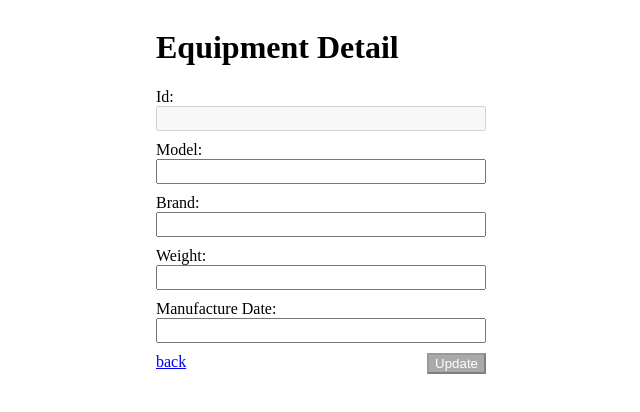
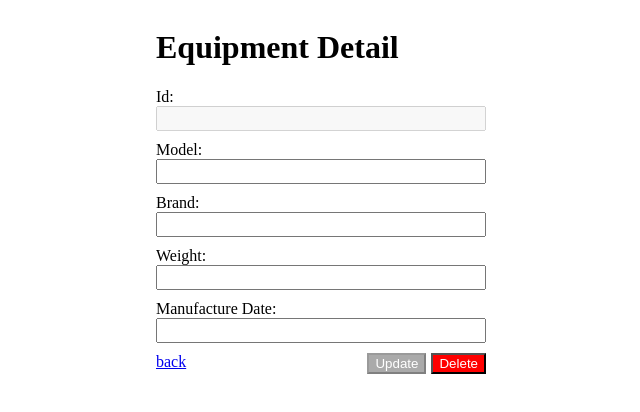
Before and after one commit to husbd/equipments, an Angular app: page /detail/1 in a window 1280 px wide. Shown: the top 412 px of the page, without its empty margins (319-959 px from the left). Built offline with nearby package versions, Linux system fonts and the light colour scheme; no server answers.

Commit message:
added delete busniess logic

```diff
--- a/src/app/modules/detail/detail/detail.component.html
+++ b/src/app/modules/detail/detail/detail.component.html
@@ -15,5 +15,8 @@
     <label for="manufactureDate">Manufacture Date: </label>
     <input id="manufactureDate" type="text" formControlName="manufactureDate">
     <a [routerLink]="['/list']">back</a>
-    <button type="submit" class="accept btn-submit" [disabled]="equipmentForm.invalid">Update</button>
+    <span class="btn-row">
+        <button type="submit" class="accept" [disabled]="equipmentForm.invalid">Update</button>
+        <button type="button" class="warn" (click)="onDelete()">Delete</button>
+    </span>
 </form>
--- a/src/app/modules/detail/detail/detail.component.scss
+++ b/src/app/modules/detail/detail/detail.component.scss
@@ -1,3 +1,9 @@
 .btn-submit {
     float: right;
 }
+.btn-row {
+    float: right;
+    button {
+        margin-left: 5px;
+    }
+}
--- a/src/app/modules/detail/detail/detail.component.ts
+++ b/src/app/modules/detail/detail/detail.component.ts
@@ -1,5 +1,5 @@
 import { Component, OnInit } from '@angular/core';
-import { ActivatedRoute, ParamMap } from '@angular/router';
+import { ActivatedRoute, ParamMap, Router } from '@angular/router';
 import { FormControl, FormBuilder, Validators } from '@angular/forms';
 import { Equipment } from 'src/app/models/equipment.model';
 import { CommonService } from 'src/app/services/common.service';
@@ -23,9 +23,11 @@ export class DetailComponent implements OnInit {
 
   constructor(
     private route: ActivatedRoute,
+    private router: Router,
     private fb: FormBuilder,
     private cmnServ: CommonService,
     private modalServ: ModalService,
+
   ) { }
 
   /**
@@ -76,6 +78,25 @@ export class DetailComponent implements OnInit {
     );
   }
 
+  private deleteEquipmentById(id: string) {
+    this.cmnServ.deleteEquipmentById(id).subscribe(
+      res => {
+        this.openModal('Equipment deleted successfully!');
+        this.router.navigate(['list']);
+      }
+    )
+  }
+
+  public onDelete() {
+    const idControl = this.equipmentForm.get('id');
+    if (idControl !== null && idControl !== undefined) {
+      const _id = idControl.value;
+      if(confirm(`Are you sure to delete ${_id}?`)) {
+        this.deleteEquipmentById(_id);
+      }
+    }
+  }
+
   /**
    * @description on submit handler def
    */
--- a/src/app/modules/list/list/list.component.html
+++ b/src/app/modules/list/list/list.component.html
@@ -4,12 +4,10 @@
       <th>ID</th>
       <th>Model</th>
       <th>Manufacture Date</th>
-      <th>Action</th>
     </tr>
     <tr *ngFor="let equipment of equipments">
       <td>{{equipment.id}}</td>
       <td><a [routerLink]="['/detail', equipment.id]">{{equipment.model}}</a></td>
       <td>{{equipment.manufactureDate | date:'yyyy/MM/dd'}}</td>
-      <td><button class="warn" (click)="openModal()">delete</button></td>
     </tr>
 </table>
--- a/src/app/modules/list/list/list.component.ts
+++ b/src/app/modules/list/list/list.component.ts
@@ -1,7 +1,6 @@
 import { Component, OnInit } from '@angular/core';
 import { Equipment } from 'src/app/models/equipment.model';
 import { CommonService } from 'src/app/services/common.service';
-import { ModalService } from 'src/app/shared/modal/modal.service';
 
 @Component({
   selector: 'app-list',
@@ -12,10 +11,7 @@ export class ListComponent implements OnInit {
 
   equipments: Equipment[] = [];
 
-  constructor(
-    private cmnServ: CommonService,
-    private modalServ: ModalService,
-  ) { }
+  constructor(private cmnServ: CommonService) { }
 
   ngOnInit(): void {
     this.getEquipments();
@@ -32,11 +28,4 @@ export class ListComponent implements OnInit {
     )
   }
 
-  /**
-   * @description open a modal and show msg
-   */
-  public openModal() {
-    this.modalServ.open('Equipment deleted successfully!');
-  }
-
 }
--- a/src/app/services/common.service.ts
+++ b/src/app/services/common.service.ts
@@ -9,7 +9,6 @@ import { Equipment } from '../models/equipment.model';
 })
 export class CommonService {
 
-  readonly EQUIPMENTS_URL = `${environment.equipment}/equipments`;
 
   constructor(private http: HttpClient,) { }
 
@@ -18,7 +17,7 @@ export class CommonService {
    * @returns
    */
   getEquipments(): Observable<Equipment[]> {
-    return this.http.get<Equipment[]>(this.EQUIPMENTS_URL);
+    return this.http.get<Equipment[]>(environment.equipment);
   }
 
   /**
@@ -27,7 +26,7 @@ export class CommonService {
    * @returns
    */
   getEquipmentById(id: string): Observable<Equipment> {
-    return this.http.get<Equipment>(`${this.EQUIPMENTS_URL}/${id}`);
+    return this.http.get<Equipment>(`${environment.equipment}/${id}`);
   }
 
   /**
@@ -37,8 +36,16 @@ export class CommonService {
    * @returns
    */
   updateEquipmentById(id: string, payload: Equipment): Observable<Equipment> {
-    return this.http.put<Equipment>(`${this.EQUIPMENTS_URL}/${id}`, payload);
+    return this.http.put<Equipment>(`${environment.equipment}/${id}`, payload);
   }
 
+  /**
+   * @description Calls api to delete equipment by id
+   * @param id
+   * @returns
+   */
+   deleteEquipmentById(id: string): Observable<any> {
+    return this.http.delete<any>(`${environment.equipment}/${id}`);
+  }
 
 }
--- a/src/app/shared/modal/modal.service.ts
+++ b/src/app/shared/modal/modal.service.ts
@@ -28,7 +28,6 @@ export class ModalService {
     }
   }
 
-
   /**
    * @description close model
    */
--- a/src/environments/environment.ts
+++ b/src/environments/environment.ts
@@ -4,7 +4,7 @@
 
 export const environment = {
   production: false,
-  equipment: 'http://localhost:8000',
+  equipment: 'http://localhost:8000/equipments',
 };
 
 /*
--- a/src/styles.scss
+++ b/src/styles.scss
@@ -5,10 +5,10 @@ body {
     justify-content: center;
 }
 
+table {
     tr {
         height: 35px;
     }
-
     tr:hover {
         background-color: #eee;
     }
@@ -19,6 +19,7 @@ th {
     }
     td {
         padding-right: 20px;
+    }
 }
 
 button {
```
Lines whose indentation alone changed are shown as unchanged.
